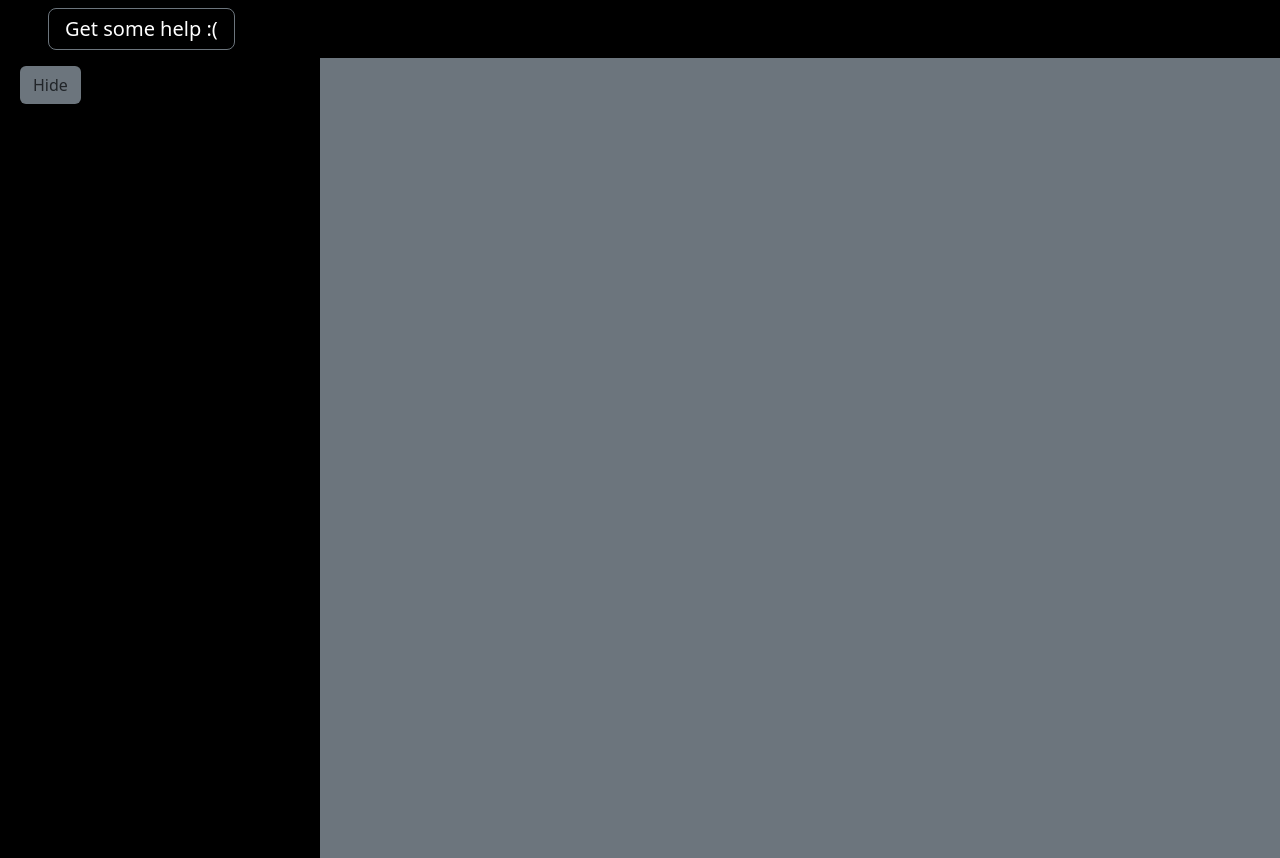
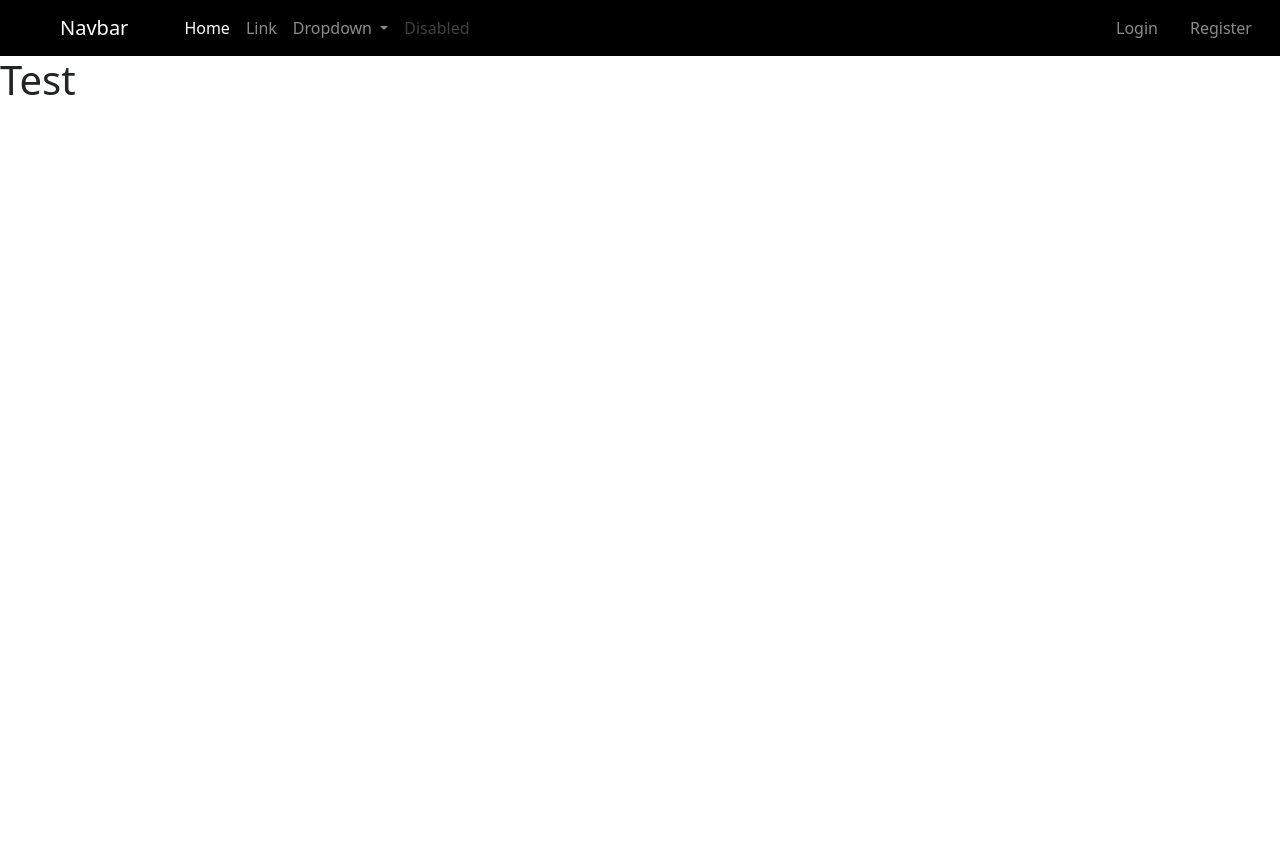
Before and after one commit to abaikov05/ai-welness-assistant, a Django app: page / in a window 1280 px wide. After the commit the page ends 95 px from the top, so only its background shows below. Run offline with Django 4.2, Linux system fonts and the light colour scheme.

Commit message:
added temtlate + ststic file

```diff
--- /dev/null
+++ b/web/app/static/app/style.css
@@ -0,0 +1,3 @@
+.calm-green{
+    color: rgb(14, 150, 43);
+}
--- /dev/null
+++ b/web/app/templates/app/base.html
@@ -0,0 +1,57 @@
+{% load static %}
+
+<!DOCTYPE html>
+<html lang="en">
+<head>
+    <meta charset="UTF-8">
+    <meta name="viewport" content="width=device-width, initial-scale=1.0">
+    <link rel="stylesheet" href="{% static 'app/style.css' %}">
+    <link href="https://cdn.jsdelivr.net/npm/bootstrap@5.3.2/dist/css/bootstrap.min.css" rel="stylesheet" integrity="sha384-T3c6CoIi6uLrA9TneNEoa7RxnatzjcDSCmG1MXxSR1GAsXEV/Dwwykc2MPK8M2HN" crossorigin="anonymous">    <title>{% block title %} !CHANGE THIS! {% endblock %}</title>
+</head>
+<body>
+    <nav class="navbar navbar-expand-lg bg-black navbar-dark">
+        <div class="container-fluid">
+          <a class="navbar-brand mx-5" href="#">Navbar</a>
+          <button class="navbar-toggler" type="button" data-bs-toggle="collapse" data-bs-target="#navbarSupportedContent" aria-controls="navbarSupportedContent" aria-expanded="false" aria-label="Toggle navigation">
+            <span class="navbar-toggler-icon"></span>
+          </button>
+          <div class="collapse navbar-collapse" id="navbarSupportedContent">
+            <ul class="navbar-nav me-auto mb-2 mb-lg-0">
+              <li class="nav-item">
+                <a class="nav-link active" aria-current="page" href="#">Home</a>
+              </li>
+              <li class="nav-item">
+                <a class="nav-link" href="#">Link</a>
+              </li>
+              <li class="nav-item dropdown">
+                <a class="nav-link dropdown-toggle" href="#" role="button" data-bs-toggle="dropdown" aria-expanded="false">
+                  Dropdown
+                </a>
+                <ul class="dropdown-menu">
+                  <li><a class="dropdown-item" href="#">Action</a></li>
+                  <li><a class="dropdown-item" href="#">Another action</a></li>
+                  <li><hr class="dropdown-divider"></li>
+                  <li><a class="dropdown-item" href="#">Something else here</a></li>
+                </ul>
+              </li>
+              <li class="nav-item">
+                <a class="nav-link disabled" aria-disabled="true">Disabled</a>
+              </li>
+            </ul>
+            <ul class="navbar-nav d-flex ms-auto mb-2 mb-lg-0">
+                <li class="nav-item mx-2">
+                    <a href="" class="nav-link">Login</a>
+                </li>
+                <li class="nav-item mx-2">
+                    <a href="" class="nav-link">Register</a>
+                </li>
+            </ul>
+
+          </div>
+        </div>
+      </nav>
+    {% block content %}
+    {% endblock %}
+    <script src="https://cdn.jsdelivr.net/npm/bootstrap@5.3.2/dist/js/bootstrap.bundle.min.js" integrity="sha384-C6RzsynM9kWDrMNeT87bh95OGNyZPhcTNXj1NW7RuBCsyN/o0jlpcV8Qyq46cDfL" crossorigin="anonymous"></script>
+</body>
+</html>
--- a/web/app/templates/app/home.html
+++ b/web/app/templates/app/home.html
@@ -1,26 +1,9 @@
-<!DOCTYPE html>
-<html lang="en">
-<head>
-    <meta charset="UTF-8">
-    <meta name="viewport" content="width=device-width, initial-scale=1.0">
-    <link href="https://cdn.jsdelivr.net/npm/bootstrap@5.3.2/dist/css/bootstrap.min.css" rel="stylesheet" integrity="sha384-T3c6CoIi6uLrA9TneNEoa7RxnatzjcDSCmG1MXxSR1GAsXEV/Dwwykc2MPK8M2HN" crossorigin="anonymous">
-    <title>Home</title>
-</head>
-<body class="bg-dark">
-    <nav class="navbar navbar-expand-lg navbar-dark bg-black">
-        <a class="navbar-brand mx-5 px-3 border border-secondary rounded-3" href="#">Get some help :(</a>
-    </nav>
-<div class="container-fluid">
-    <div class="row">
-        <div class="col-md-3 bg-black show" id="collapseSidePanel">
-            <a class="m-2 btn bg-secondary" data-bs-toggle="collapse" href="#collapseSidePanel" role="button" aria-expanded="true" aria-controls="collapseSidePanel">Hide</a>
-        </div>
-        <div class="col bg-secondary vh-100">
-            <a class="m-2 btn bg-dark text-white collapse" id="collapseSidePanel" data-bs-toggle="collapse" href="#collapseSidePanel" role="button" aria-expanded="false" aria-controls="collapseSidePanel">Show</a>
-            <p>{%block message%} {{message}} {%endblock%}</p>
-        </div>
-    </div>
-</div>
-    <script src="https://cdn.jsdelivr.net/npm/bootstrap@5.3.2/dist/js/bootstrap.bundle.min.js" integrity="sha384-C6RzsynM9kWDrMNeT87bh95OGNyZPhcTNXj1NW7RuBCsyN/o0jlpcV8Qyq46cDfL" crossorigin="anonymous"></script>
-</body>
-</html>
+{% extends 'app/base.html' %}
+
+{%block title%}
+Home
+{%endblock%}
+
+{%block content%}
+<h1>Test</h1>
+{%endblock%}
--- a/web/app/urls.py
+++ b/web/app/urls.py
@@ -4,4 +4,5 @@ from . import views
 
 urlpatterns = [
     path ("", views.home, name="home"),
+    path ("chat", views.chat, name="chat")
 ]
--- a/web/app/views.py
+++ b/web/app/views.py
@@ -3,4 +3,6 @@ from django.shortcuts import render
 # Create your views here.
 
 def home(response):
-    return render(response, "app/home.html")
+    return render(response, "app/home.html", {})
+def chat(response):
+    return render(response, "app/chat.html", {})
--- a/web/web/settings.py
+++ b/web/web/settings.py
@@ -122,6 +122,7 @@ USE_TZ = True
 
 STATIC_URL = 'static/'
 
+STATICFILE_DIRS = [BASE_DIR / 'static']
 # Default primary key field type
 # https://docs.djangoproject.com/en/4.2/ref/settings/#default-auto-field
 
--- a/web/web/urls.py
+++ b/web/web/urls.py
@@ -20,4 +20,5 @@ from django.urls import path, include
 urlpatterns = [
     path('admin/', admin.site.urls),
     path('', include('app.urls')),
+    path('chat', include('app.urls')),
 ]
```
Also changed, not shown: web/app/templates/app/chat.html (added, +17 -0 lines), 1 other file.
